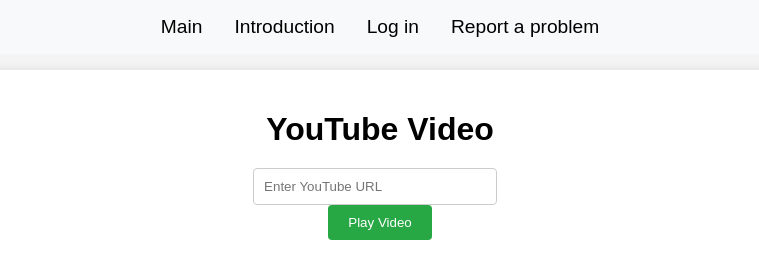
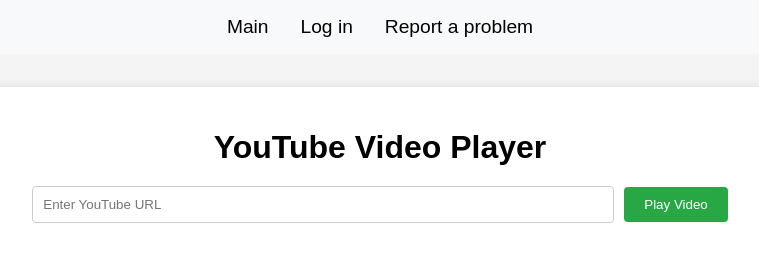
Before and after one commit to NattapornUdoms/Nattaporn.github.io, a plain HTML site: page index.html in a window 1280 px wide. Shown: the whole page, without its empty margins (260-1019 px from the left). Drawn offline with Linux system fonts and the light colour scheme.

Commit message:
Add files via upload

```diff
--- a/css/styles.css
+++ b/css/styles.css
@@ -56,6 +56,10 @@ h1 {
 
 form {
     margin-bottom: 20px;
+    display: flex; /* ใช้ flexbox เพื่อให้ item อยู่ในบรรทัดเดียวกัน */
+    align-items: center;
+    justify-content: center; /* จัดให้ content อยู่ตรงกลาง */
+    width: 100%; /* เพิ่มความกว้างให้กับ form */
 }
 
 input[type="text"] {
--- a/index.html
+++ b/index.html
@@ -10,13 +10,12 @@
 <body>
     <nav class="navbar">
         <a href="#">Main</a>
-        <a href="#">Introduction</a>
         <a href="#">Log in</a>
         <a href="#">Report a problem</a>
     </nav>
 
     <div class="container">
-        <h1>YouTube Video </h1>
+        <h1>YouTube Video Player</h1>
         <form id="urlForm">
             <input type="text" id="youtubeURL" placeholder="Enter YouTube URL" required>
             <button type="submit">Play Video</button>
```
